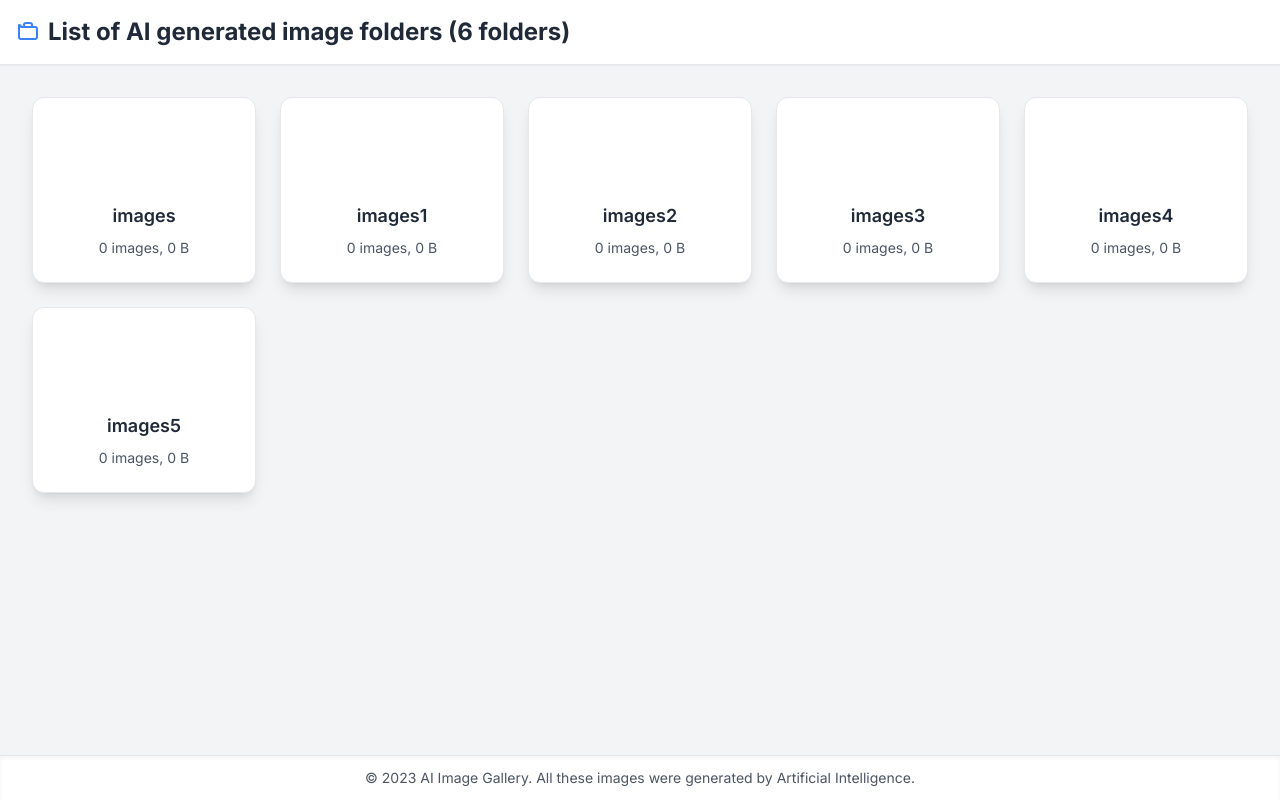
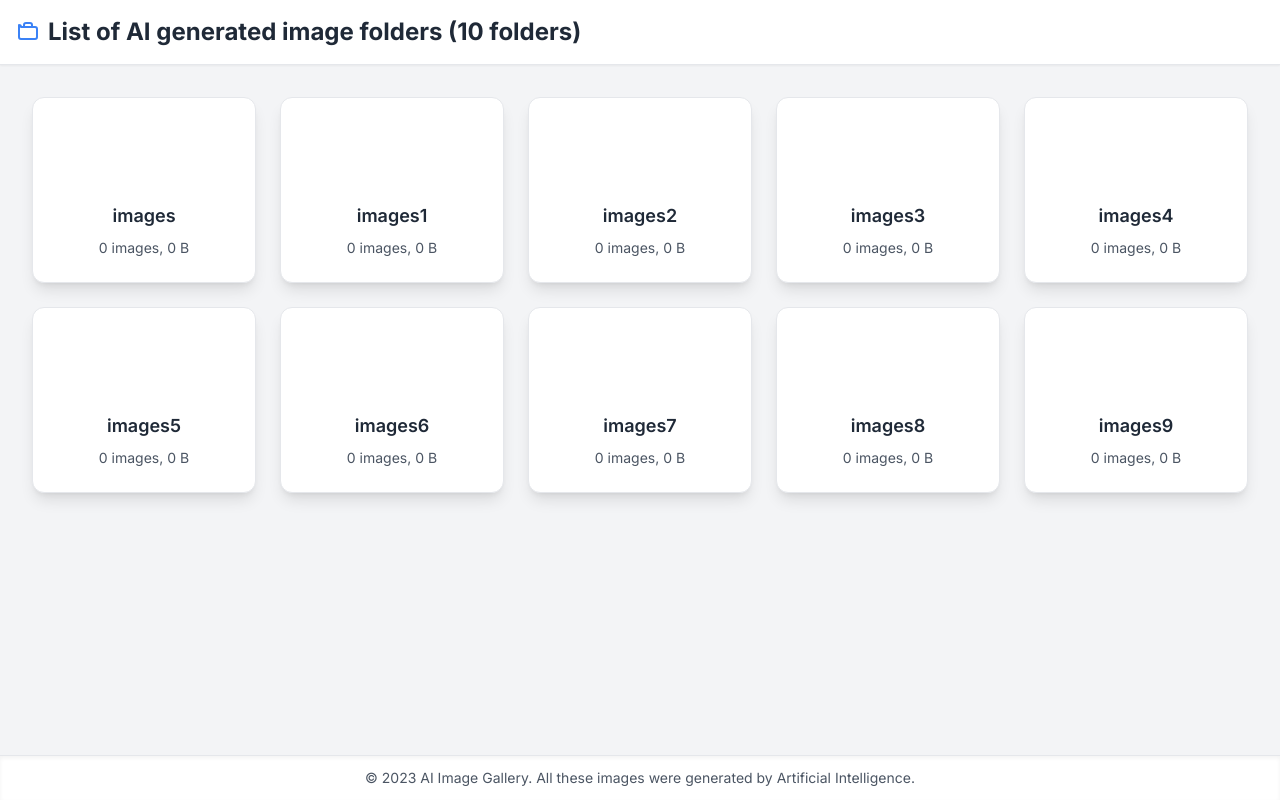
Before and after one commit to ItzMartDev/AI-Image-Gallery, a plain HTML site: page index.html in a window 1280 px wide. Drawn offline with nearby package versions, Linux system fonts and the light colour scheme; no server answers.

Commit message:
Update index.html

```diff
--- a/index.html
+++ b/index.html
@@ -93,7 +93,7 @@
                     errorMessage.classList.add('hidden');
                     galleryGrid.innerHTML = '';
 
-                    const fixedFolders = ['images', 'images1', 'images2', 'images3', 'images4', 'images5'];
+                    const fixedFolders = ['images', 'images1', 'images2', 'images3', 'images4', 'images5', 'images6', 'images7', 'images8', 'images9'];
 
                     document.getElementById('header-title').innerHTML += ` (${fixedFolders.length} folders)`;
 
```
